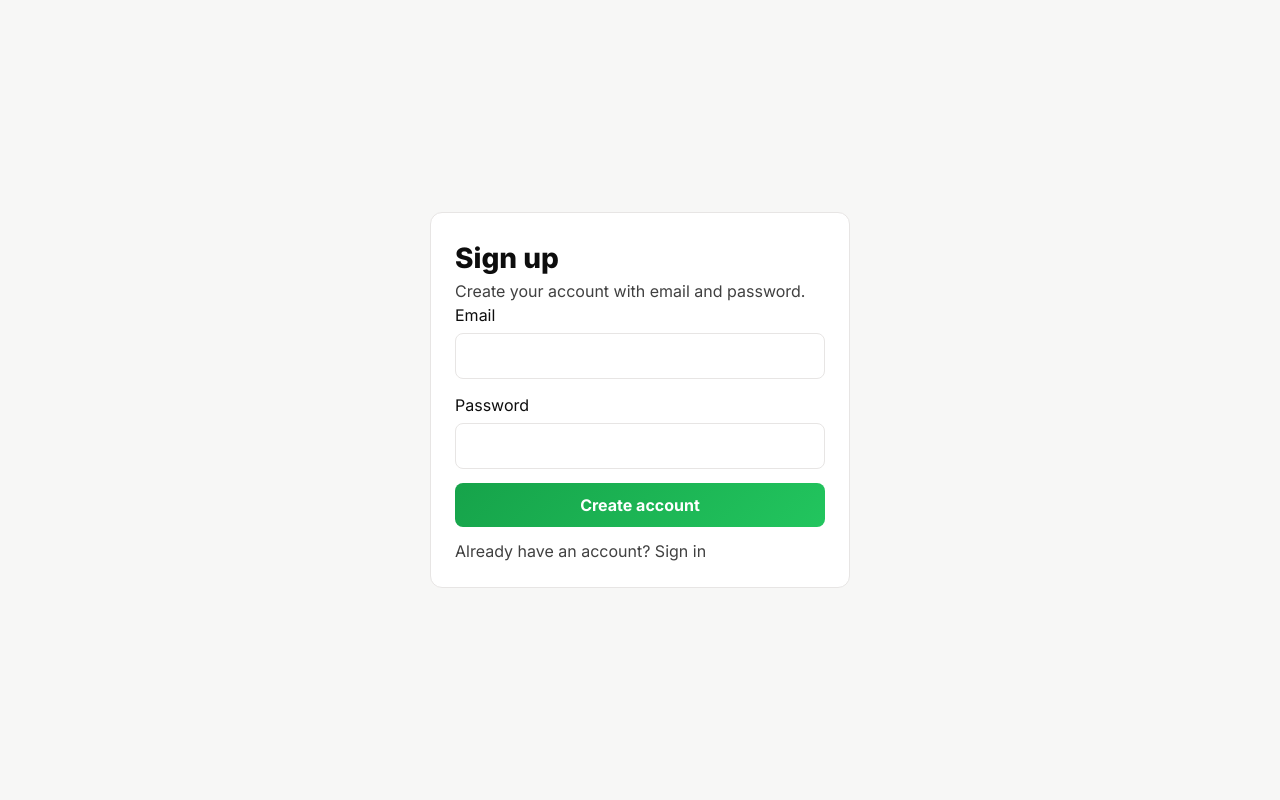
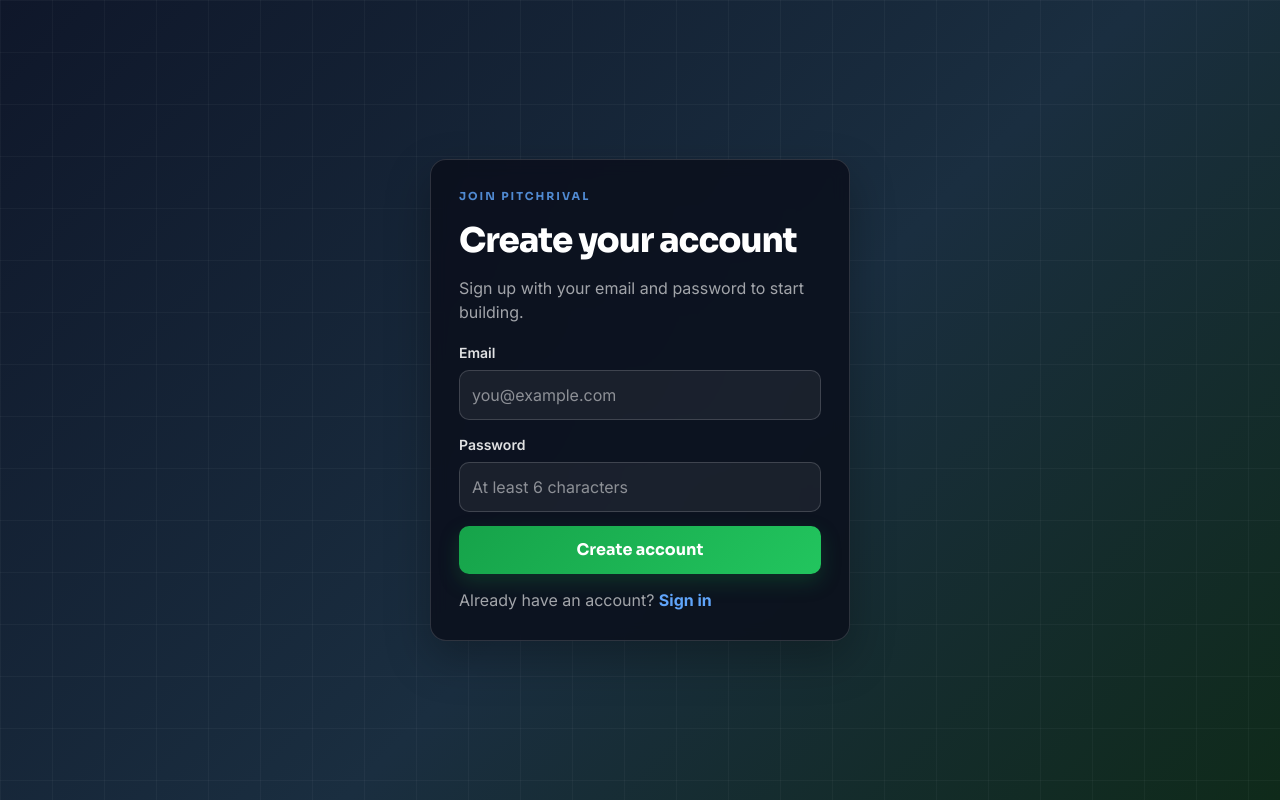
Before and after one commit to JackPigPro/pitchrival, a Next.js app: page /signup in a window 1280 px wide. Built offline with nearby package versions, Linux system fonts and the light colour scheme; no server answers.

Commit message:
design and workflow changes

```diff
--- a/app/login/LoginForm.tsx
+++ b/app/login/LoginForm.tsx
@@ -40,54 +40,84 @@ export default function LoginForm() {
       style={{
         width: '100%',
         maxWidth: '420px',
-        border: '1px solid var(--border)',
-        borderRadius: '12px',
-        padding: '24px',
-        background: 'var(--card)',
+        border: '1px solid rgba(255,255,255,.14)',
+        borderRadius: '16px',
+        padding: '28px',
+        background: 'rgba(10,14,26,.82)',
+        backdropFilter: 'blur(8px)',
+        boxShadow: '0 18px 45px rgba(0,0,0,.28)',
+        color: '#fff',
+        position: 'relative',
+        zIndex: 1,
       }}
     >
-      <h1 style={{ margin: 0, fontSize: '28px', fontWeight: 800 }}>Login</h1>
-      <p style={{ color: 'var(--text2)' }}>Use your email and password to sign in.</p>
+      <div style={{ fontSize: '11px', letterSpacing: '2px', textTransform: 'uppercase', color: 'rgba(34,197,94,.82)', marginBottom: '10px', fontFamily: 'var(--font-display)', fontWeight: 700 }}>
+        Welcome Back
+      </div>
+      <h1 style={{ margin: 0, fontSize: '34px', fontWeight: 800, letterSpacing: '-1px', fontFamily: 'var(--font-display)' }}>Log in to PitchRival</h1>
+      <p style={{ color: 'rgba(255,255,255,.62)', marginTop: '10px', marginBottom: '18px' }}>Use your email and password to access your feed.</p>
 
-      <label style={{ display: 'block', marginBottom: '6px' }}>Email</label>
+      <label style={{ display: 'block', marginBottom: '7px', color: 'rgba(255,255,255,.88)', fontWeight: 600, fontSize: '14px' }}>Email</label>
       <input
         type="email"
         value={email}
         onChange={(event) => setEmail(event.target.value)}
         required
-        style={{ width: '100%', marginBottom: '14px', padding: '10px', borderRadius: '8px', border: '1px solid var(--border)' }}
+        placeholder="you@example.com"
+        style={{
+          width: '100%',
+          marginBottom: '14px',
+          padding: '12px',
+          borderRadius: '10px',
+          border: '1px solid rgba(255,255,255,.16)',
+          background: 'rgba(255,255,255,.06)',
+          color: '#fff',
+          outline: 'none',
+        }}
       />
 
-      <label style={{ display: 'block', marginBottom: '6px' }}>Password</label>
+      <label style={{ display: 'block', marginBottom: '7px', color: 'rgba(255,255,255,.88)', fontWeight: 600, fontSize: '14px' }}>Password</label>
       <input
         type="password"
         value={password}
         onChange={(event) => setPassword(event.target.value)}
         required
-        style={{ width: '100%', marginBottom: '14px', padding: '10px', borderRadius: '8px', border: '1px solid var(--border)' }}
+        placeholder="Enter password"
+        style={{
+          width: '100%',
+          marginBottom: '14px',
+          padding: '12px',
+          borderRadius: '10px',
+          border: '1px solid rgba(255,255,255,.16)',
+          background: 'rgba(255,255,255,.06)',
+          color: '#fff',
+          outline: 'none',
+        }}
       />
 
-      {error && <p style={{ color: '#ef4444', marginTop: 0 }}>{error}</p>}
+      {error && <p style={{ color: '#fca5a5', marginTop: 0, marginBottom: '10px', fontSize: '14px' }}>{error}</p>}
 
       <button
         type="submit"
         disabled={loading}
         style={{
           width: '100%',
-          padding: '10px',
+          padding: '12px',
           border: 'none',
-          borderRadius: '8px',
+          borderRadius: '10px',
           background: 'linear-gradient(135deg, #16a34a, #22c55e)',
           color: '#fff',
           fontWeight: 700,
           cursor: 'pointer',
+          fontFamily: 'var(--font-display)',
+          boxShadow: '0 8px 20px rgba(21,128,61,.28)',
         }}
       >
         {loading ? 'Signing in...' : 'Sign in'}
       </button>
 
-      <p style={{ marginBottom: 0, marginTop: '12px', color: 'var(--text2)' }}>
-        Need an account? <Link href="/signup">Create one</Link>
+      <p style={{ marginBottom: 0, marginTop: '14px', color: 'rgba(255,255,255,.62)' }}>
+        Need an account? <Link href="/signup" style={{ color: '#60a5fa', fontWeight: 700, textDecoration: 'none' }}>Create one</Link>
       </p>
     </form>
   )
--- a/app/login/page.tsx
+++ b/app/login/page.tsx
@@ -11,7 +11,28 @@ export default async function LoginPage() {
   }
 
   return (
-    <main style={{ minHeight: '100vh', display: 'grid', placeItems: 'center', padding: '20px' }}>
+    <main
+      style={{
+        minHeight: '100vh',
+        display: 'grid',
+        placeItems: 'center',
+        padding: '24px',
+        background:
+          'linear-gradient(135deg, var(--dark2) 0%, #1a2e40 55%, #0f2a1a 100%)',
+        position: 'relative',
+        overflow: 'hidden',
+      }}
+    >
+      <div
+        style={{
+          position: 'absolute',
+          inset: 0,
+          backgroundImage:
+            'linear-gradient(rgba(255,255,255,.035) 1px, transparent 1px), linear-gradient(90deg, rgba(255,255,255,.035) 1px, transparent 1px)',
+          backgroundSize: '52px 52px',
+          pointerEvents: 'none',
+        }}
+      />
       <LoginForm />
     </main>
   )
--- a/app/signup/SignupForm.tsx
+++ b/app/signup/SignupForm.tsx
@@ -46,55 +46,85 @@ export default function SignupForm() {
       style={{
         width: '100%',
         maxWidth: '420px',
-        border: '1px solid var(--border)',
-        borderRadius: '12px',
-        padding: '24px',
-        background: 'var(--card)',
+        border: '1px solid rgba(255,255,255,.14)',
+        borderRadius: '16px',
+        padding: '28px',
+        background: 'rgba(10,14,26,.82)',
+        backdropFilter: 'blur(8px)',
+        boxShadow: '0 18px 45px rgba(0,0,0,.28)',
+        color: '#fff',
+        position: 'relative',
+        zIndex: 1,
       }}
     >
-      <h1 style={{ margin: 0, fontSize: '28px', fontWeight: 800 }}>Sign up</h1>
-      <p style={{ color: 'var(--text2)' }}>Create your account with email and password.</p>
+      <div style={{ fontSize: '11px', letterSpacing: '2px', textTransform: 'uppercase', color: 'rgba(96,165,250,.82)', marginBottom: '10px', fontFamily: 'var(--font-display)', fontWeight: 700 }}>
+        Join PitchRival
+      </div>
+      <h1 style={{ margin: 0, fontSize: '34px', fontWeight: 800, letterSpacing: '-1px', fontFamily: 'var(--font-display)' }}>Create your account</h1>
+      <p style={{ color: 'rgba(255,255,255,.62)', marginTop: '10px', marginBottom: '18px' }}>Sign up with your email and password to start building.</p>
 
-      <label style={{ display: 'block', marginBottom: '6px' }}>Email</label>
+      <label style={{ display: 'block', marginBottom: '7px', color: 'rgba(255,255,255,.88)', fontWeight: 600, fontSize: '14px' }}>Email</label>
       <input
         type="email"
         value={email}
         onChange={(event) => setEmail(event.target.value)}
         required
-        style={{ width: '100%', marginBottom: '14px', padding: '10px', borderRadius: '8px', border: '1px solid var(--border)' }}
+        placeholder="you@example.com"
+        style={{
+          width: '100%',
+          marginBottom: '14px',
+          padding: '12px',
+          borderRadius: '10px',
+          border: '1px solid rgba(255,255,255,.16)',
+          background: 'rgba(255,255,255,.06)',
+          color: '#fff',
+          outline: 'none',
+        }}
       />
 
-      <label style={{ display: 'block', marginBottom: '6px' }}>Password</label>
+      <label style={{ display: 'block', marginBottom: '7px', color: 'rgba(255,255,255,.88)', fontWeight: 600, fontSize: '14px' }}>Password</label>
       <input
         type="password"
         value={password}
         onChange={(event) => setPassword(event.target.value)}
         required
         minLength={6}
-        style={{ width: '100%', marginBottom: '14px', padding: '10px', borderRadius: '8px', border: '1px solid var(--border)' }}
+        placeholder="At least 6 characters"
+        style={{
+          width: '100%',
+          marginBottom: '14px',
+          padding: '12px',
+          borderRadius: '10px',
+          border: '1px solid rgba(255,255,255,.16)',
+          background: 'rgba(255,255,255,.06)',
+          color: '#fff',
+          outline: 'none',
+        }}
       />
 
-      {error && <p style={{ color: '#ef4444', marginTop: 0 }}>{error}</p>}
+      {error && <p style={{ color: '#fca5a5', marginTop: 0, marginBottom: '10px', fontSize: '14px' }}>{error}</p>}
 
       <button
         type="submit"
         disabled={loading}
         style={{
           width: '100%',
-          padding: '10px',
+          padding: '12px',
           border: 'none',
-          borderRadius: '8px',
+          borderRadius: '10px',
           background: 'linear-gradient(135deg, #16a34a, #22c55e)',
           color: '#fff',
           fontWeight: 700,
           cursor: 'pointer',
+          fontFamily: 'var(--font-display)',
+          boxShadow: '0 8px 20px rgba(21,128,61,.28)',
         }}
       >
         {loading ? 'Creating account...' : 'Create account'}
       </button>
 
-      <p style={{ marginBottom: 0, marginTop: '12px', color: 'var(--text2)' }}>
-        Already have an account? <Link href="/login">Sign in</Link>
+      <p style={{ marginBottom: 0, marginTop: '14px', color: 'rgba(255,255,255,.62)' }}>
+        Already have an account? <Link href="/login" style={{ color: '#60a5fa', fontWeight: 700, textDecoration: 'none' }}>Sign in</Link>
       </p>
     </form>
   )
--- a/app/signup/page.tsx
+++ b/app/signup/page.tsx
@@ -11,7 +11,28 @@ export default async function SignupPage() {
   }
 
   return (
-    <main style={{ minHeight: '100vh', display: 'grid', placeItems: 'center', padding: '20px' }}>
+    <main
+      style={{
+        minHeight: '100vh',
+        display: 'grid',
+        placeItems: 'center',
+        padding: '24px',
+        background:
+          'linear-gradient(135deg, var(--dark2) 0%, #1a2e40 55%, #0f2a1a 100%)',
+        position: 'relative',
+        overflow: 'hidden',
+      }}
+    >
+      <div
+        style={{
+          position: 'absolute',
+          inset: 0,
+          backgroundImage:
+            'linear-gradient(rgba(255,255,255,.035) 1px, transparent 1px), linear-gradient(90deg, rgba(255,255,255,.035) 1px, transparent 1px)',
+          backgroundSize: '52px 52px',
+          pointerEvents: 'none',
+        }}
+      />
       <SignupForm />
     </main>
   )
--- a/components/Sidebar.tsx
+++ b/components/Sidebar.tsx
@@ -92,7 +92,7 @@ export default function Sidebar() {
           <button
             onClick={async () => {
               await supabase.auth.signOut()
-              router.push('/login')
+              router.push('/')
               router.refresh()
             }}
             style={{
```
